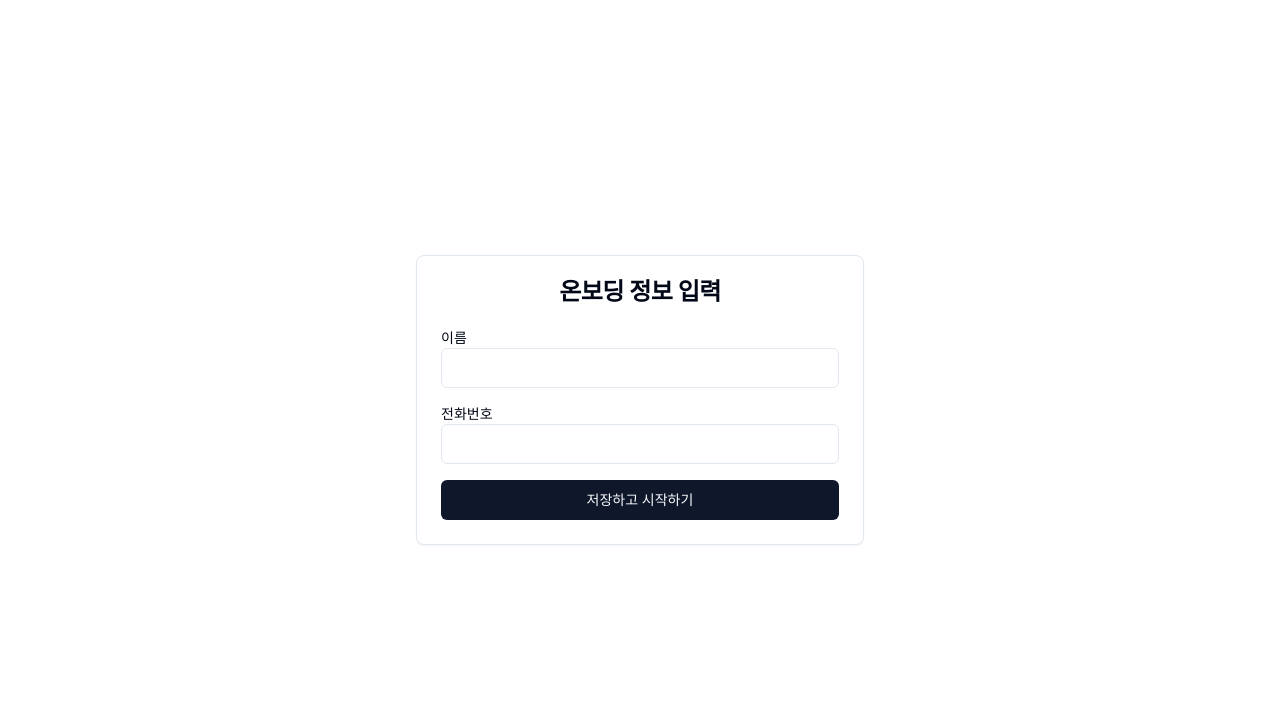
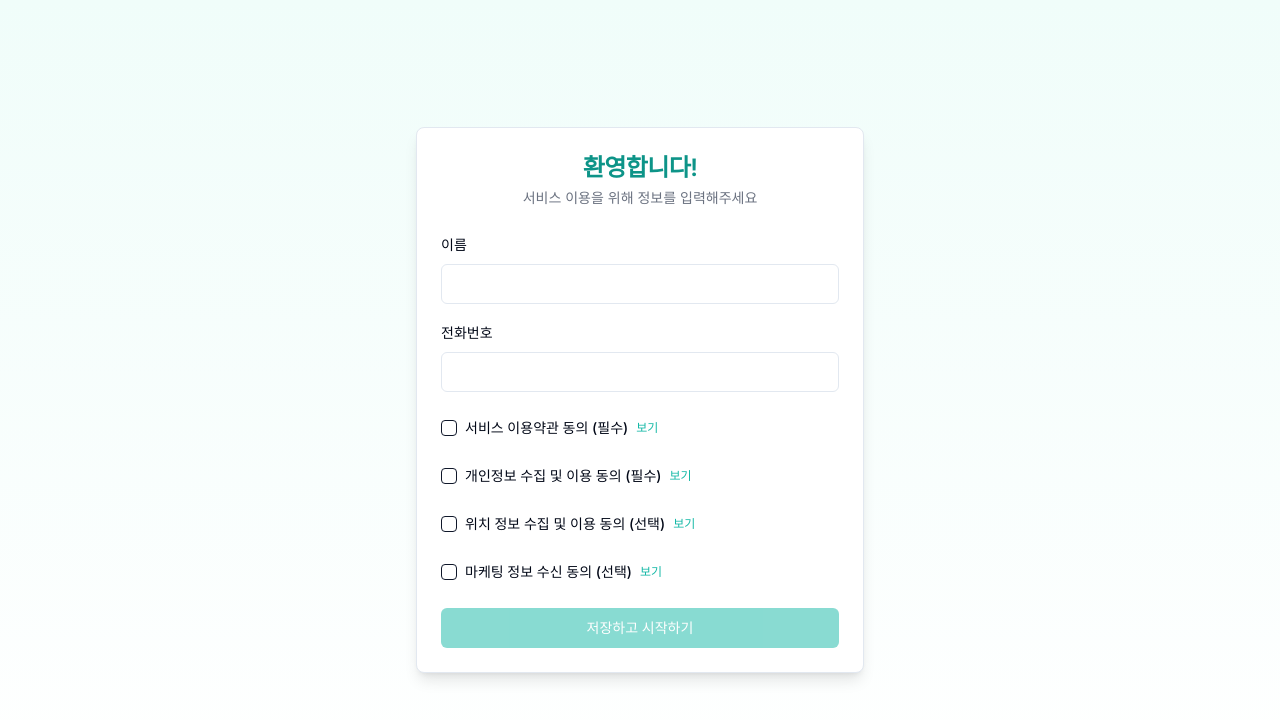
Before and after one commit to dhrkawk/happy-hour, a Next.js app in the folder frontend/: page /onboarding in a window 1280 px wide. Shown: the top 720 px of the page. Built offline with nearby package versions, Linux system fonts and the light colour scheme; no server answers.

Commit message:
온보딩 페이지 디자인 수정 #1

```diff
--- a/frontend/app/onboarding/page.tsx
+++ b/frontend/app/onboarding/page.tsx
@@ -5,7 +5,11 @@ import { useRouter } from 'next/navigation'
 import { createClient } from '@/lib/supabase/client'
 import { Input } from '@/components/ui/input'
 import { Button } from '@/components/ui/button'
-import { Card, CardContent, CardHeader, CardTitle } from '@/components/ui/card'
+import { Card, CardContent, CardHeader, CardTitle, CardDescription } from '@/components/ui/card'
+import { Label } from '@/components/ui/label'
+import { Checkbox } from '@/components/ui/checkbox'
+import { Loader2 } from 'lucide-react'
+import { Dialog, DialogContent, DialogTrigger, DialogTitle } from '@/components/ui/dialog'
 
 export default function OnboardingPage() {
   const router = useRouter()
@@ -13,10 +17,17 @@ export default function OnboardingPage() {
 
   const [name, setName] = useState('')
   const [phone, setPhone] = useState('')
+  const [agreedTerms, setAgreedTerms] = useState(false)
+  const [agreedPrivacy, setAgreedPrivacy] = useState(false)
+  const [agreedLocation, setAgreedLocation] = useState(false)
+  const [agreedMarketing, setAgreedMarketing] = useState(false)
   const [isLoading, setIsLoading] = useState(false)
+
+  const isFormValid = name && phone && agreedTerms && agreedPrivacy && agreedLocation
 
   const handleSubmit = async (e: React.FormEvent) => {
     e.preventDefault()
+    if (!isFormValid) return
     setIsLoading(true)
 
     const { data: { user } } = await supabase.auth.getUser()
@@ -30,50 +41,115 @@ export default function OnboardingPage() {
       email: user.email,
       provider: user.app_metadata?.provider ?? null,
       provider_id: user.app_metadata?.provider_id ?? null,
-        name: name,
+      name,
       phone_number: phone,
       total_bookings: 0,
       total_savings: 0,
+      agreed_marketing: agreedMarketing,
       created_at: new Date().toISOString(),
       updated_at: new Date().toISOString(),
     })
 
     setIsLoading(false)
-
     if (error) {
       alert('정보 저장에 실패했습니다. 다시 시도해주세요.')
       console.error(error)
     } else {
+      localStorage.setItem('onboardingChecked', 'true')
       router.push('/home')
     }
   }
 
   return (
-    <div className="min-h-screen flex items-center justify-center p-4">
-      <Card className="w-full max-w-md">
-        <CardHeader>
-          <CardTitle className="text-center">온보딩 정보 입력</CardTitle>
+    <div className="min-h-screen flex items-center justify-center p-4 bg-gradient-to-b from-teal-50 to-white">
+      <Card className="w-full max-w-md shadow-lg">
+        <CardHeader className="text-center space-y-1">
+          <CardTitle className="text-2xl text-teal-600">환영합니다!</CardTitle>
+          <CardDescription className="text-gray-500">서비스 이용을 위해 정보를 입력해주세요</CardDescription>
         </CardHeader>
         <CardContent>
           <form onSubmit={handleSubmit} className="space-y-4">
-            <div>
-              <label className="block text-sm font-medium">이름</label>
-              <Input
-                value={name}
-                onChange={(e) => setName(e.target.value)}
-                required
-              />
+            <div className="space-y-2">
+              <Label htmlFor="name">이름</Label>
+              <Input id="name" value={name} onChange={(e) => setName(e.target.value)} required />
             </div>
-            <div>
-              <label className="block text-sm font-medium">전화번호</label>
-              <Input
-                value={phone}
-                onChange={(e) => setPhone(e.target.value)}
-                required
-              />
+            <div className="space-y-2">
+              <Label htmlFor="phone">전화번호</Label>
+              <Input id="phone" value={phone} onChange={(e) => setPhone(e.target.value)} required />
             </div>
-            <Button type="submit" className="w-full" disabled={isLoading}>
-              {isLoading ? '저장 중...' : '저장하고 시작하기'}
+
+            <div className="space-y-2">
+              {/* 서비스 이용약관 동의 */}
+              <div className="flex items-center space-x-2">
+                <Checkbox id="terms" checked={agreedTerms} onCheckedChange={() => setAgreedTerms(!agreedTerms)} />
+                <Label htmlFor="terms" className="text-sm">서비스 이용약관 동의 (필수)</Label>
+                <Dialog>
+                  <DialogTrigger asChild>
+                    <Button variant="link" className="p-0 text-xs text-teal-500">보기</Button>
+                  </DialogTrigger>
+                  <DialogContent className="max-w-md">
+                    <DialogTitle className="font-bold">서비스 이용약관</DialogTitle>
+                    <p className="text-sm text-gray-600 overflow-auto max-h-60">
+                      여기에 서비스 이용약관 내용을 입력하세요...
+                    </p>
+                  </DialogContent>
+                </Dialog>
+              </div>
+
+              {/* 개인정보 수집 및 이용 동의 */}
+              <div className="flex items-center space-x-2">
+                <Checkbox id="privacy" checked={agreedPrivacy} onCheckedChange={() => setAgreedPrivacy(!agreedPrivacy)} />
+                <Label htmlFor="privacy" className="text-sm">개인정보 수집 및 이용 동의 (필수)</Label>
+                <Dialog>
+                  <DialogTrigger asChild>
+                    <Button variant="link" className="p-0 text-xs text-teal-500">보기</Button>
+                  </DialogTrigger>
+                  <DialogContent className="max-w-md">
+                    <DialogTitle className="font-bold">개인정보 처리방침</DialogTitle>
+                    <p className="text-sm text-gray-600 overflow-auto max-h-60">
+                      여기에 개인정보 처리방침 내용을 입력하세요...
+                    </p>
+                  </DialogContent>
+                </Dialog>
+              </div>
+
+              {/* 위치정보 수집 및 이용 동의 */}
+              <div className="flex items-center space-x-2">
+                <Checkbox id="location" checked={agreedLocation} onCheckedChange={() => setAgreedLocation(!agreedLocation)} />
+                <Label htmlFor="location" className="text-sm">위치 정보 수집 및 이용 동의 (선택)</Label>
+                <Dialog>
+                  <DialogTrigger asChild>
+                    <Button variant="link" className="p-0 text-xs text-teal-500">보기</Button>
+                  </DialogTrigger>
+                  <DialogContent className="max-w-md">
+                    <DialogTitle className="font-bold">위치정보 이용약관</DialogTitle>
+                    <p className="text-sm text-gray-600 overflow-auto max-h-60">
+                      여기에 위치정보 이용약관 내용을 입력하세요...
+                    </p>
+                  </DialogContent>
+                </Dialog>
+              </div>
+
+              {/* 마케팅 정보 수신 동의 (선택) */}
+              <div className="flex items-center space-x-2">
+                <Checkbox id="marketing" checked={agreedMarketing} onCheckedChange={() => setAgreedMarketing(!agreedMarketing)} />
+                <Label htmlFor="marketing" className="text-sm">마케팅 정보 수신 동의 (선택)</Label>
+                <Dialog>
+                  <DialogTrigger asChild>
+                    <Button variant="link" className="p-0 text-xs text-teal-500">보기</Button>
+                  </DialogTrigger>
+                  <DialogContent className="max-w-md">
+                    <DialogTitle className="font-bold">마케팅 정보 수신 동의</DialogTitle>
+                    <p className="text-sm text-gray-600 overflow-auto max-h-60">
+                      여기에 마케팅 정보 수신 동의 내용을 입력하세요...
+                    </p>
+                  </DialogContent>
+                </Dialog>
+              </div>
+            </div>
+
+            <Button type="submit" className="w-full bg-teal-500 hover:bg-teal-600 text-white" disabled={!isFormValid || isLoading}>
+              {isLoading ? (<><Loader2 className="mr-2 h-4 w-4 animate-spin" /> 저장 중...</>) : '저장하고 시작하기'}
             </Button>
           </form>
         </CardContent>
--- /dev/null
+++ b/frontend/components/terms-modal-component.tsx
@@ -0,0 +1,63 @@
+import { useState } from 'react'
+import { Dialog, DialogContent, DialogHeader, DialogTitle, DialogTrigger } from '@/components/ui/dialog'
+import { Button } from '@/components/ui/button'
+import { ScrollArea } from '@/components/ui/scroll-area'
+
+export default function TermsModal() {
+  const [open, setOpen] = useState(false)
+
+  return (
+    <Dialog open={open} onOpenChange={setOpen}>
+      <DialogTrigger asChild>
+        <Button variant="outline" className="w-full">
+          서비스 이용약관 및 개인정보 처리방침 보기
+        </Button>
+      </DialogTrigger>
+      <DialogContent className="max-w-2xl">
+        <DialogHeader>
+          <DialogTitle>서비스 이용약관</DialogTitle>
+        </DialogHeader>
+        <ScrollArea className="h-64 border rounded p-2">
+          <p className="text-sm text-gray-700">
+            제1조 (목적) ...
+            <br /><br />
+            제2조 (회원가입) ...
+            <br /><br />
+            제3조 (서비스의 제공 및 변경) ...
+            <br /><br />
+            제4조 (회원의 의무) ...
+            <br /><br />
+            제5조 (개인정보 보호) ...
+            <br /><br />
+            제6조 (책임의 한계) ...
+            <br /><br />
+            제7조 (약관의 개정) ...
+            <br /><br />
+            [부칙] 본 약관은 2025년 7월 19일부터 시행합니다.
+          </p>
+        </ScrollArea>
+
+        <DialogHeader>
+          <DialogTitle className="mt-4">개인정보 처리방침</DialogTitle>
+        </DialogHeader>
+        <ScrollArea className="h-64 border rounded p-2">
+          <p className="text-sm text-gray-700">
+            1. 수집하는 개인정보 항목 ...
+            <br /><br />
+            2. 개인정보의 수집 및 이용목적 ...
+            <br /><br />
+            3. 개인정보의 보유 및 이용기간 ...
+            <br /><br />
+            4. 개인정보 제공 및 공유 ...
+            <br /><br />
+            5. 개인정보의 파기절차 및 방법 ...
+            <br /><br />
+            6. 이용자의 권리와 행사방법 ...
+            <br /><br />
+            7. 개인정보 보호책임자 ...
+          </p>
+        </ScrollArea>
+      </DialogContent>
+    </Dialog>
+  )
+}
```
Lines whose indentation alone changed are shown as unchanged.
